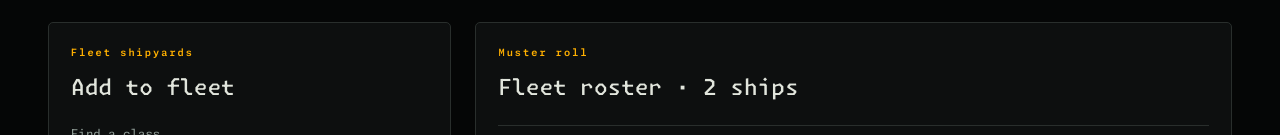
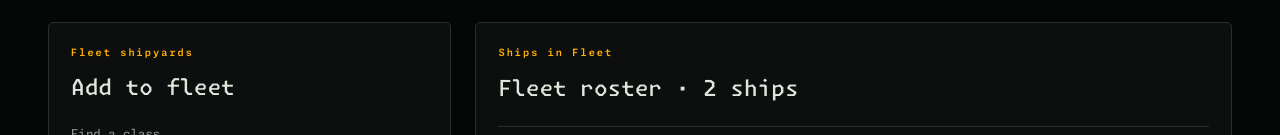
Before and after one commit to ROTBOW/bfg_sheets, a Next.js app: page /fleet-creator in a window 1280 px wide. Shown: the part 587-722 px from the top of the page. Built offline with nearby package versions, Linux system fonts and the light colour scheme.

Commit message:
flavor text update

```diff
--- a/components/FleetRoster.js
+++ b/components/FleetRoster.js
@@ -16,7 +16,7 @@
 
     return (
         <section className="panel builder-panel" aria-labelledby="roster-title">
-            <p className="eyebrow">Muster roll</p>
+            <p className="eyebrow text-lg">Ships in Fleet</p>
             <h2 id="roster-title">Fleet roster · {fleet.ships.length} ships</h2>
             {!fleet.ships.length && (
                 <div className="builder-empty">
```
